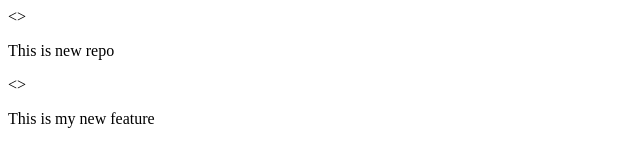
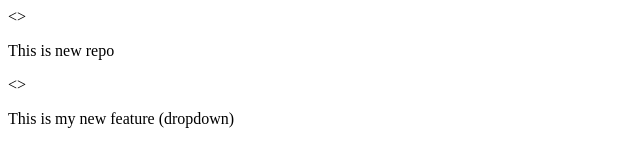
Before and after one commit to sayali-khaire/LocalRepo, a plain HTML site: page index.html in a window 1280 px wide. Shown: the full height of the page, 0-640 px from the left. Drawn offline with Linux system fonts and the light colour scheme.

```diff
--- a/index.html
+++ b/index.html
@@ -1,2 +1,2 @@
 <><p>This is new repo</p>
-<><p>This is my new feature </p>
+<><p>This is my new feature (dropdown)</p>
```
